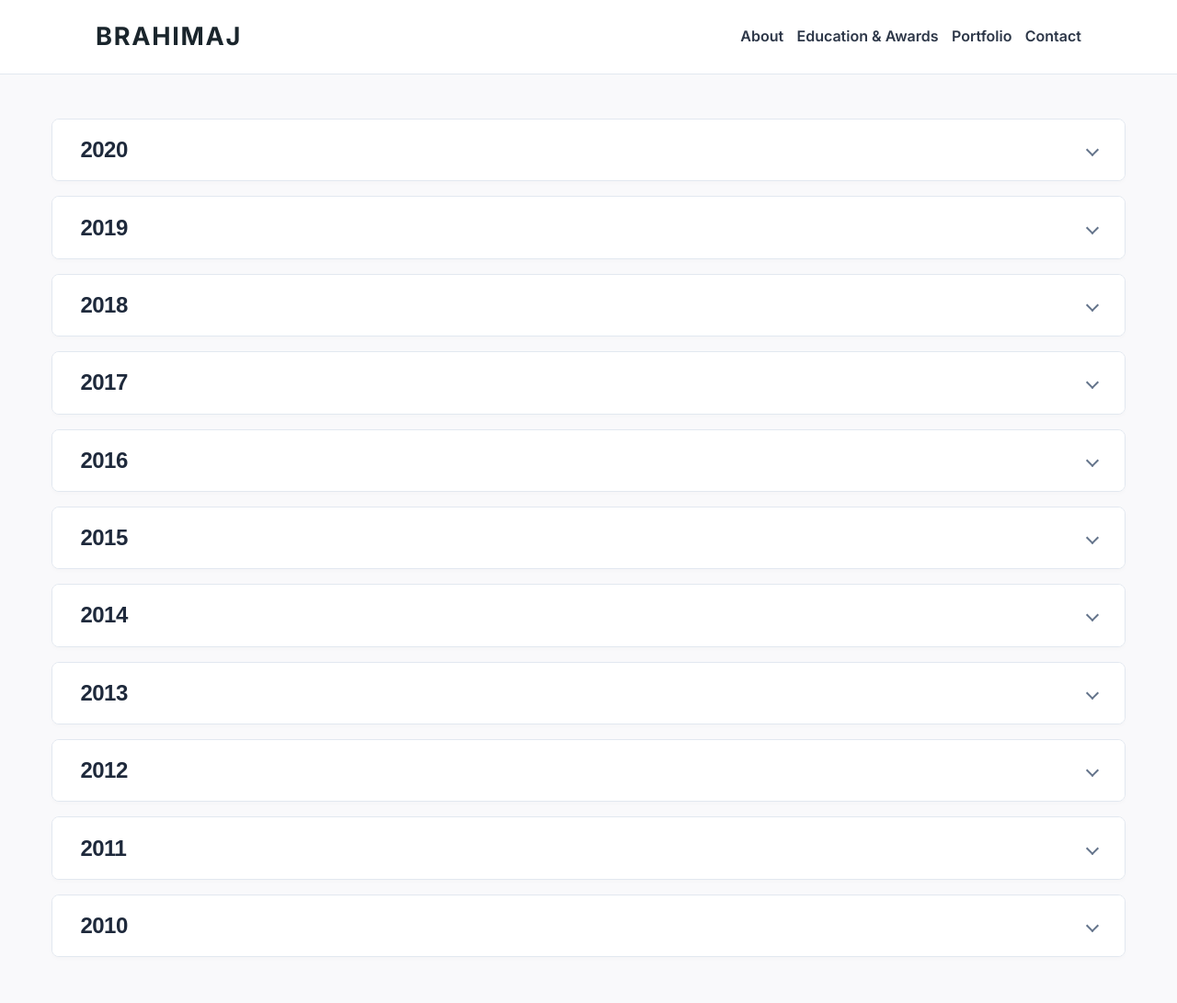
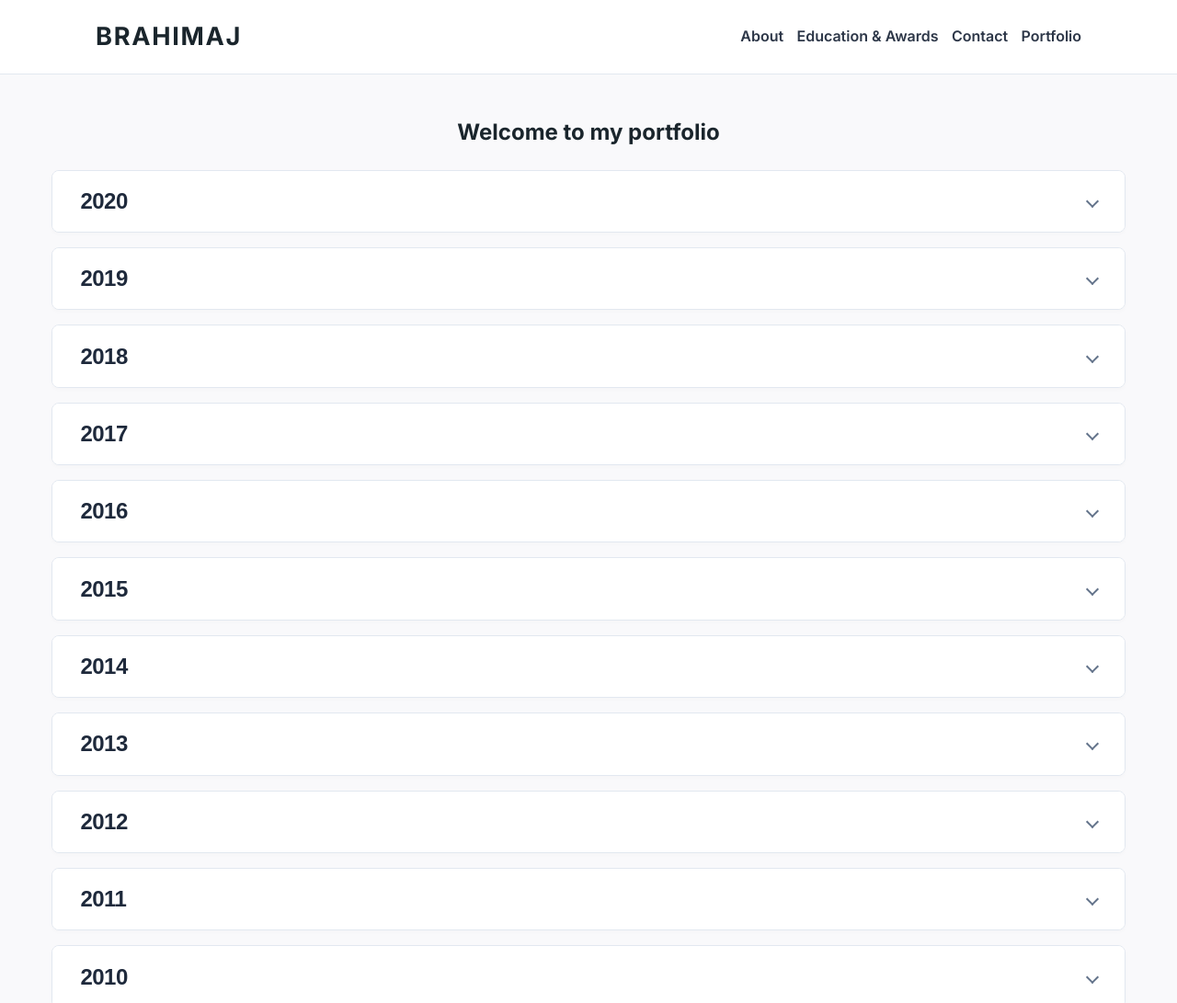
Before and after one commit to fundacjardw-cell/brahimaj, a plain HTML site: page portfolio.html in a window 1280 px wide. Shown: the top 1091 px of the page at 92% size. Drawn offline with Linux system fonts and the light colour scheme.

Commit message:
Add files via upload

```diff
--- a/portfolio.html
+++ b/portfolio.html
@@ -11,6 +11,9 @@
   <meta property="og:type" content="website">
   <meta property="og:url" content="https://brahimaj.com/">
   <meta property="og:image" content="profile.jpg">
+  <link rel="icon" type="image/svg+xml" href="favicon.svg">
+  <link rel="icon" type="image/png" sizes="32x32" href="favicon.png">
+  <link rel="icon" type="image/svg+xml" href="favicon.svg">
   <link rel="preconnect" href="https://fonts.googleapis.com">
   <link rel="preconnect" href="https://fonts.gstatic.com" crossorigin>
   <link href="https://fonts.googleapis.com/css2?family=Inter:wght@300;400;600;700&display=swap" rel="stylesheet">
@@ -27,18 +30,18 @@
       <a href="https://brahimaj.com/" class="logo" aria-label="Brahimaj Architecture Homepage">BRAHIMAJ</a>
       <nav aria-label="Main Navigation">
         <ul class="nav-list">
-          <li><a href="#about" class="nav-link">About</a></li>
-          <li><a href="#qualifications" class="nav-link">Education & Awards</a></li>
-          <li><a href="/portfolio" class="nav-link">Portfolio</a></li>
-          <li><a href="#contact" class="nav-link">Contact</a></li>
+          <li><a href="index.html#about" class="nav-link">About</a></li>
+          <li><a href="index.html#qualifications" class="nav-link">Education & Awards</a></li>
+          <li><a href="index.html#contact" class="nav-link">Contact</a></li>
+          <li><a href="portfolio.html" class="nav-link">Portfolio</a></li>
         </ul>
       </nav>
     </div>
   </header>
 
-<main class="portfolio-main">
+<main id="main-content">
   <div class="timeline-container">
-
+        <h2>Welcome to my portfolio</h2></br>
     <div class="accordion-item">
       <button class="accordion-header" aria-expanded="false" aria-controls="content-2020">
         <span class="year-label">2020</span>
--- a/style.css
+++ b/style.css
@@ -417,3 +417,7 @@ h1, h2, h3, h4 {
     padding: 1rem 1.25rem;
   }
 }
+
+.timeline-container{
+  text-align: center;
+}
```
Also changed, not shown: index.html (+4 -1 lines), favicon.svg (added).
